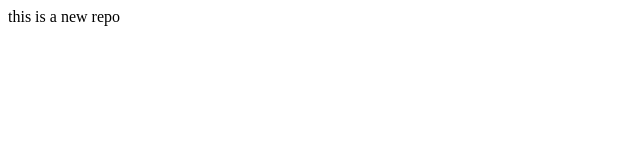
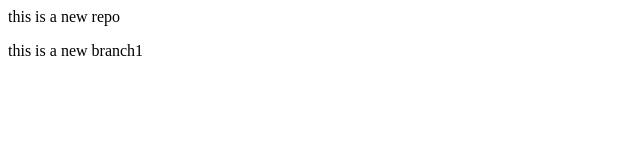
Before and after one commit to ArishK007/localrepo, a plain HTML site: page index.html in a window 1280 px wide. Shown: the whole page, without its empty margins (0-640 px from the left). Drawn offline with Linux system fonts and the light colour scheme.

Commit message:
add new branch1

```diff
--- a/index.html
+++ b/index.html
@@ -1 +1,2 @@
 <p>this is a new repo</p>
+<p>this is a new branch1</p>
```
Also changed, not shown: 1 other file.
